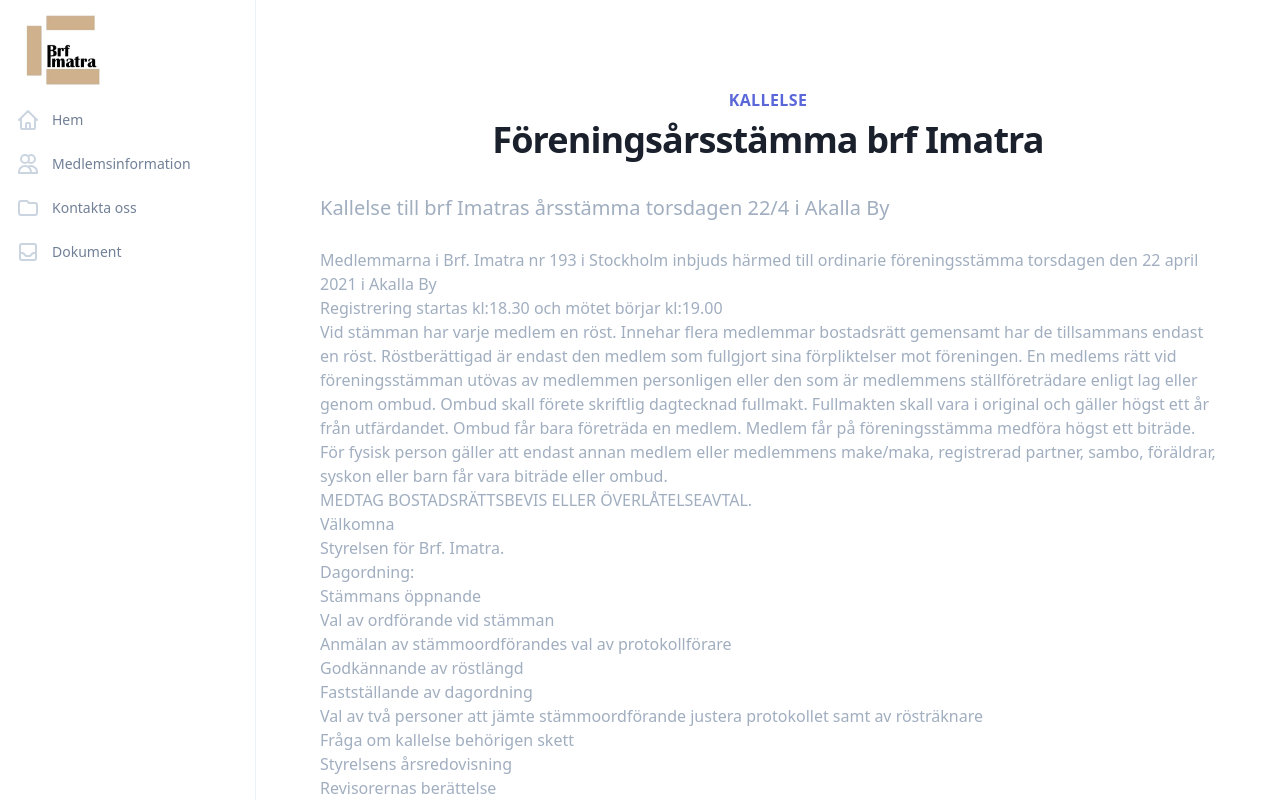
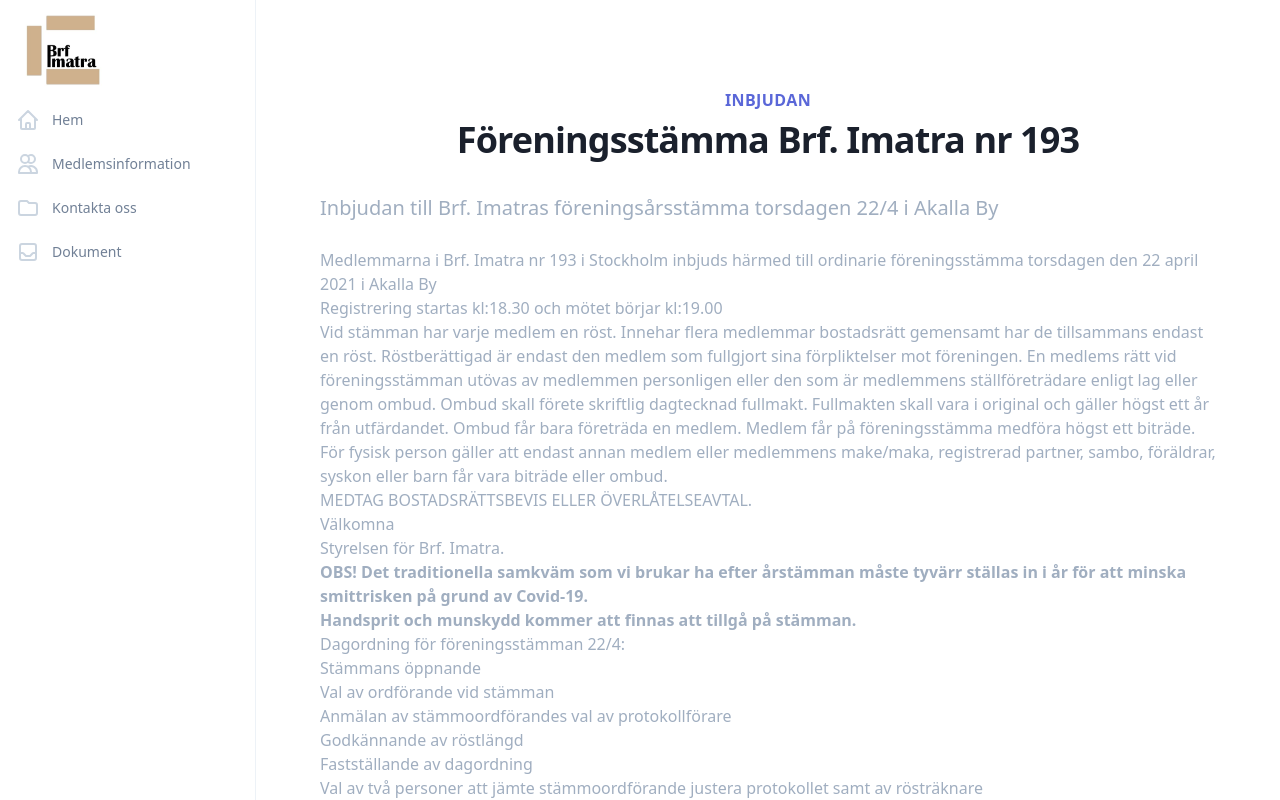
Before and after one commit to brf-imatra/hemsida, a Next.js app: page /arsstamma in a window 1280 px wide. Built offline with nearby package versions, Linux system fonts and the light colour scheme; what @tailwindcss/ui would draw is missing.

Commit message:
Inbjudan föreningsårstämman

```diff
--- /dev/null
+++ b/next.config.js
@@ -0,0 +1,5 @@
+module.exports = {
+  future: {
+    webpack5: true,
+  },
+}
--- a/src/pages/arsstamma.tsx
+++ b/src/pages/arsstamma.tsx
@@ -34,7 +34,11 @@ Välkomna
 
 Styrelsen för Brf. Imatra.
 
-## Dagordning:
+__OBS! Det traditionella samkväm som vi brukar ha efter årstämman måste tyvärr ställas in i år för att minska smittrisken på grund av Covid-19.__
+
+__Handsprit och munskydd kommer att finnas att tillgå på stämman.__
+
+## Dagordning för föreningsstämman 22/4:
 1. Stämmans öppnande
 2. Val av ordförande vid stämman
 3. Anmälan av stämmoordförandes val av protokollförare
@@ -54,19 +58,18 @@ Styrelsen för Brf. Imatra.
 17. Fråga om arvoden för valberedning
 18. Val av representation i HSB
 19. Anmälda ärenden – motioner
-20. Ny förenings logga
-21. Det behövs flera volontärer till återvinningsstugan (stående punkt). Intresserade var snäll och kontakta Liliane Bennis.
-22. Avslutning
+20. Det behövs flera volontärer till återvinningsstugan (stående punkt). Intresserade var snäll och kontakta Liliane Bennis.
+21. Avslutning
     `;
 
 export default function FöreningsÅrsstämma() {
     return (
         <Body>
             <Centered
-                introducing="Kallelse"
-                title="Föreningsårsstämma brf Imatra"
+                introducing="Inbjudan"
+                title="Föreningsstämma Brf. Imatra nr 193"
                 content={kallelse_distribuerad}
-                summary="Kallelse till brf Imatras årsstämma torsdagen 22/4 i Akalla By" />
+                summary="Inbjudan till Brf. Imatras föreningsårsstämma torsdagen 22/4 i Akalla By" />
         </Body>
     )
 }
--- a/src/pages/index.tsx
+++ b/src/pages/index.tsx
@@ -171,9 +171,9 @@ function Årsstämma() {
       <Card
         imageUrl="/undraw/undraw_Content_creator_re_pt5b.svg"
         imageAlt="Kallelse brf Imatra föreningsårsstämma"
-        published="2021-03-30"
-        title="Kallelse årsstämma"
-        summary="Kallelse och dagordning till brf Imatras årsstämma torsdagen 22/4 i Akalla By"
+        published="2021-04-20"
+        title="Inbjudan årsstämma"
+        summary="Inbjudan och dagordning till Brf. Imatras föreningsårsstämma torsdagen 22/4 i Akalla By"
         hrefLink="/arsstamma"
       />
     </div>
```
Also changed, not shown: package.json (+4 -4 lines), 1 other file (tests, documents, lock files or other folders).
